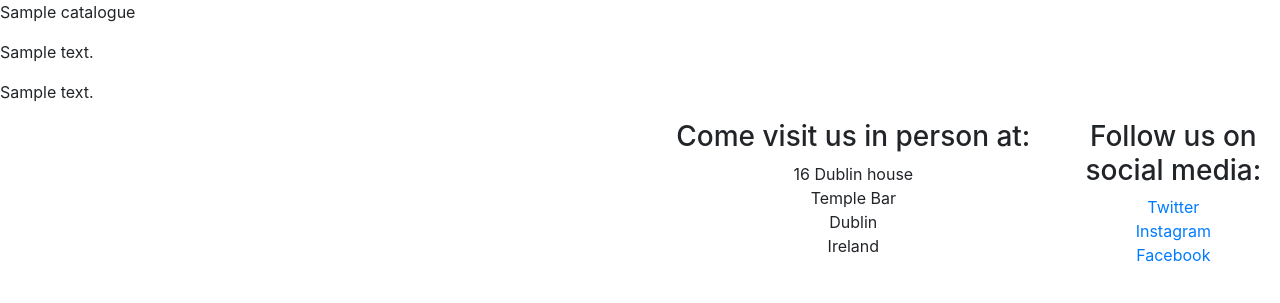
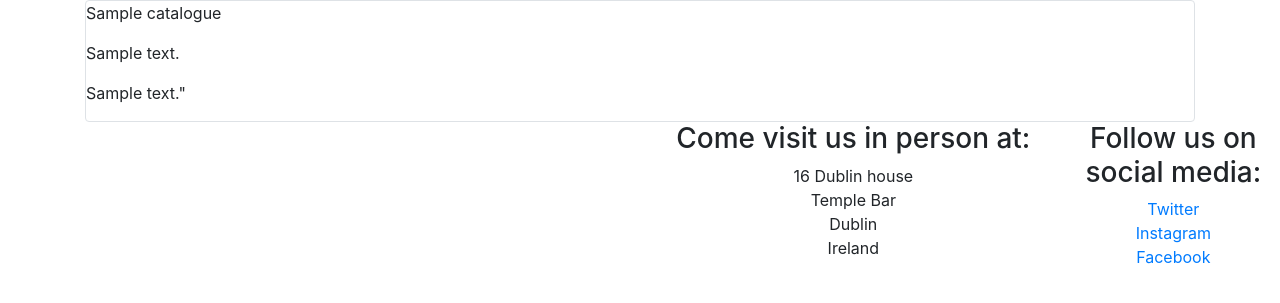
Before and after one commit to cc1005/milestone_4, a Django app: page /catalogue/1/ in a window 1280 px wide. Shown: the part 56-359 px from the top of the page. Run offline with Django 3.2, Linux system fonts and the light colour scheme; a user stored in the database is signed in; tables that the repository leaves empty hold one stand-in row (values such as "Sample post"); some libraries are stand-ins or nearby versions.

Commit message:
Almost entirely finished template amendments and cleanup

```diff
--- a/accounts/templates/login.html
+++ b/accounts/templates/login.html
@@ -9,9 +9,9 @@
     <form method="POST">
         {% csrf_token %}
         {{ login_form.as_p }}
-        <button type="submit" class="texttitle">Login</button>
+        <button type="submit" class="texttitle btn btn-secondary paymentbutton">Login</button>
     </form>
-    <p class="paddingtop"><a href="{% url 'password_reset' %}">Reset Password</a></p>
+    <button class="btn btn-secondary btntopmargin"><a href="{% url 'password_reset' %}" style="color:white">Reset Password</a></button>
 </div>
 
 {% endblock %}
--- a/accounts/templates/registration.html
+++ b/accounts/templates/registration.html
@@ -15,7 +15,7 @@
     <form method="POST">
         {% csrf_token %}
         {{ registration_form.as_p }}
-        <button type="submit">Register</button>
+        <button type="submit" class="btn btn-secondary paymentbutton texttitle">Register</button>
     </form>
 </div>
 
--- a/catalogue/templates/catalogue.html
+++ b/catalogue/templates/catalogue.html
@@ -14,7 +14,7 @@
     <div class="display searchbar textbody">
         <form action="{% url 'search' %}" method="get">
             <input type="text" name="q">
-            <button type="submit">Search our records</button>
+            <button type="submit" class="btn btn-secondary paymentbutton texttitle">Search our records</button>
         </form>
     </div>
     {% for record in catalogue %}
--- a/catalogue/templates/cataloguejumbotron.html
+++ b/catalogue/templates/cataloguejumbotron.html
@@ -25,7 +25,7 @@
     <div class="display searchbar textbody">
         <form action="{% url 'search' %}" method="get">
             <input type="text" name="q">
-            <button type="submit">Search our records</button>
+            <button type="submit" class="btn btn-secondary paymentbutton texttitle">Search our records</button>
         </form>
     </div>
     {% for record in catalogue %}
--- a/catalogue/templates/fulldocument.html
+++ b/catalogue/templates/fulldocument.html
@@ -1,14 +1,17 @@
 {% extends 'base.html' %}
-
 {% block content %}
 
-
-
-<p>{{ title }}</p>
-<p>{{ description }}</p>
-<p>{{ fulltext }}</p>
-
-
+<div class="container">
+    <div class="rounded border margintop">
+        <div class="row textbody">
+            <div class="col">
+                <p class="cataloguetitle texttitle paddingtop paddingleftandright">{{ title }}</p>
+                <p class="paddingleftandright">{{ description }}</p>
+                <p class="paddingleftandright">{{ fulltext }}"</p>
+            </div>
+        </div>
+    </div>
+</div>
 
 
 {% endblock %}
--- a/templates/registration/password_reset_complete.html
+++ b/templates/registration/password_reset_complete.html
@@ -3,6 +3,8 @@
 {% block title %}Password reset complete{% endblock %}
 
 {% block content %}
-<p>Your password has been set.  You may go ahead and log in now.</p>
+<div class="container texttitle paddingtop">
+<p>Your password has been set. You may go ahead and log in now.</p>
 <p><a href="{{ login_url }}">Log in</a></p>
+</div>
 {% endblock %}
--- a/templates/registration/password_reset_confirm.html
+++ b/templates/registration/password_reset_confirm.html
@@ -3,6 +3,7 @@
 
 {% block content %}
 {% if validlink %}
+<div class="container texttitle paddingtop">
     <p>Please enter your new password twice.<br />
         So we can verify you typed it in correctly.</p>
     <form action="" method="post" class="accountform">
@@ -32,4 +33,5 @@
         possibly because it has already been used. <br />
         Please request a new password reset.</p>
     {% endif %}
+</div>
 {% endblock %}
--- a/templates/registration/password_reset_done.html
+++ b/templates/registration/password_reset_done.html
@@ -3,6 +3,8 @@
 {% block title %}Password reset successful{% endblock %}
 
 {% block content %}
+<div class="container texttitle paddingtop">
 <p>We've e-mailed you instructions for setting your password to the e-mail address you submitted.</p>
 <p>You should be receiving it shortly.</p>
+</div>
 {% endblock %}
```
Also changed, not shown: checkout/templates/checkout.html (+9 -14 lines), templates/registration/password_reset_form.html (+4 -7 lines). Lines whose indentation alone changed are shown as unchanged.
